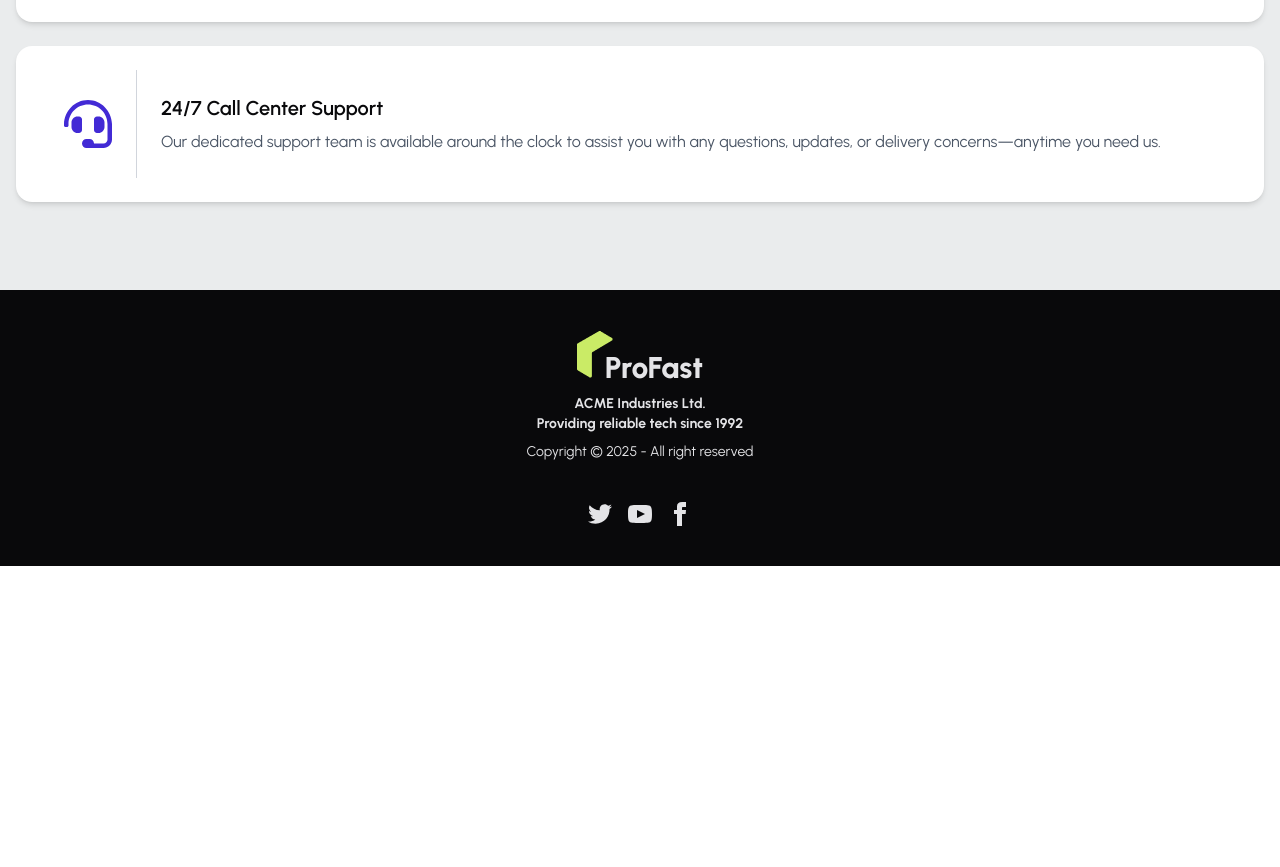
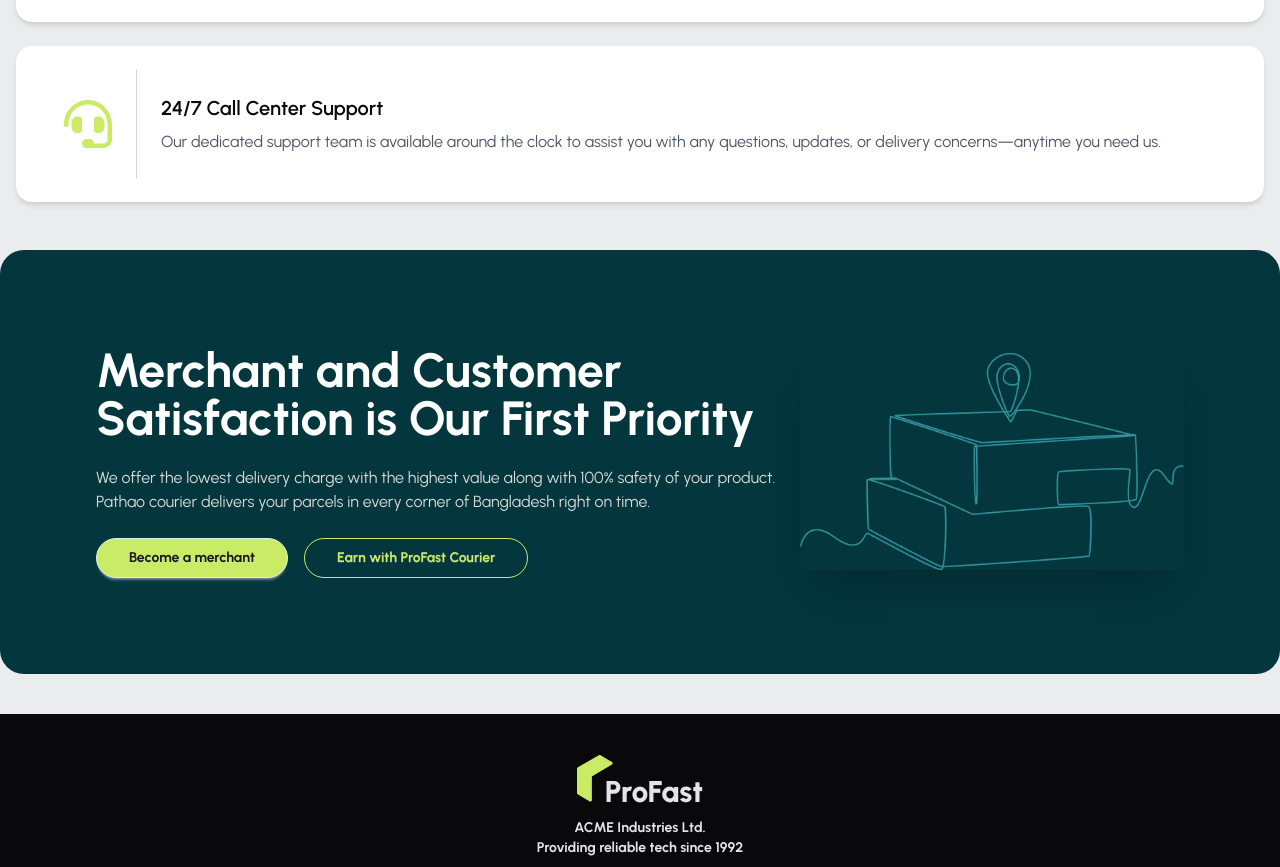
Before and after one commit to gmnayem631/zap-shift-client, a React (Vite) app: page / in a window 1280 px wide. Shown: the part 2342-3209 px from the top of the page. Before the commit the page ends 2908 px from the top, so only its background shows below. Built offline with nearby package versions, Linux system fonts and the light colour scheme.

Commit message:
added the merchant section

```diff
--- a/src/index.css
+++ b/src/index.css
@@ -1,6 +1,15 @@
 @import url("https://fonts.googleapis.com/css2?family=Urbanist:ital,wght@0,100..900;1,100..900&display=swap");
 @import "tailwindcss";
-@plugin "daisyui";
+@plugin "daisyui" {
+  themes: light --default, dark;
+}
+
+@plugin "daisyui/theme" {
+  name: "light";
+  default: true;
+  --color-primary: #caeb66;
+  --color-secondary: teal;
+}
 
 .font-urbanist {
   font-family: "Urbanist", sans-serif;
--- /dev/null
+++ b/src/pages/Home/BeMerchant/BeMerchant.jsx
@@ -0,0 +1,30 @@
+import React from "react";
+import location from "../../../assets/location-merchant.png";
+
+const BeMerchant = () => {
+  return (
+    <div className="hero bg-[#03373D] max-w-7xl mx-auto p-20 rounded-3xl">
+      <div className="hero-content flex-col lg:flex-row-reverse">
+        <img src={location} className="max-w-sm rounded-lg shadow-2xl" />
+        <div>
+          <h1 className="text-5xl text-white font-bold">
+            Merchant and Customer Satisfaction is Our First Priority
+          </h1>
+          <p className="py-6 text-[#dadada]">
+            We offer the lowest delivery charge with the highest value along
+            with 100% safety of your product. Pathao courier delivers your
+            parcels in every corner of Bangladesh right on time.
+          </p>
+          <button className="btn bg-primary rounded-full font-bold py-4 px-8">
+            Become a merchant
+          </button>
+          <button className="btn btn-outline text-primary ml-4 hover:bg-primary hover:text-[#1F1F1F] rounded-full font-bold py-4 px-8">
+            Earn with ProFast Courier
+          </button>
+        </div>
+      </div>
+    </div>
+  );
+};
+
+export default BeMerchant;
--- a/src/pages/Home/Home.jsx
+++ b/src/pages/Home/Home.jsx
@@ -3,6 +3,7 @@
 import Services from "./Services/Services";
 import ClientLogosMarquee from "./ClientLogosMarquee/ClientLogosMarquee";
 import Benefit from "./Benefits/Benefits";
+import BeMerchant from "./BeMerchant/BeMerchant";
 
 const Home = () => {
   return (
@@ -12,6 +13,7 @@
       <ClientLogosMarquee></ClientLogosMarquee>
       <div className="border-1 border-dashed mt-5 border-[#03464D] max-w-7xl mx-auto"></div>
       <Benefit></Benefit>
+      <BeMerchant></BeMerchant>
     </div>
   );
 };
--- a/src/pages/Home/Services/ServiceCard.jsx
+++ b/src/pages/Home/Services/ServiceCard.jsx
@@ -3,9 +3,9 @@
 const ServiceCard = ({ service }) => {
   const { icon: Icon, title, description } = service;
   return (
-    <div className="card bg-base-100 shadow-lg hover:shadow-xl hover:bg-[#CAEB66] hover:cursor-pointer transition duration-300">
+    <div className="card bg-base-100 shadow-lg hover:shadow-xl hover:bg-primary hover:cursor-pointer transition duration-300">
       <div className="card-body items-center text-center space-y-3">
-        <div className="text-4xl text-primary">
+        <div className="text-4xl text-blue-500">
           <Icon />
         </div>
         <h3 className="card-title text-xl font-bold ">{title}</h3>
```
